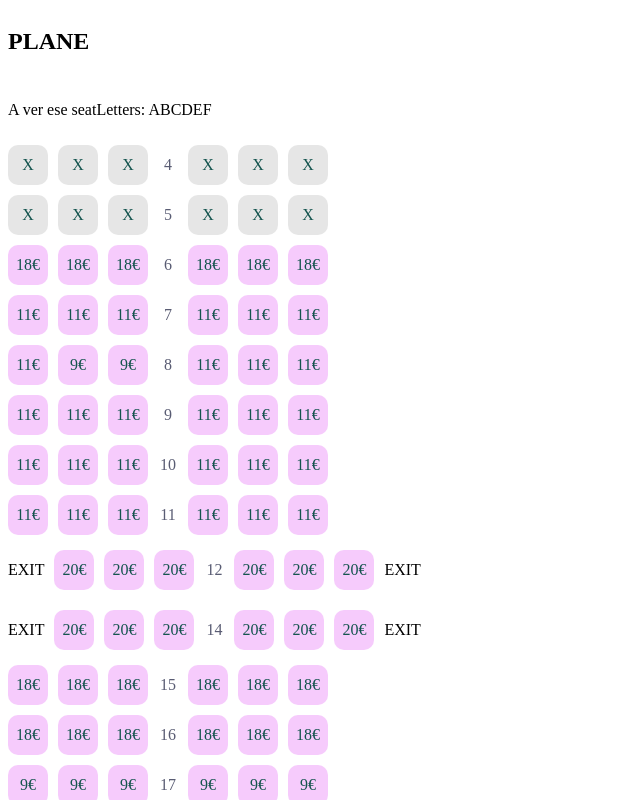
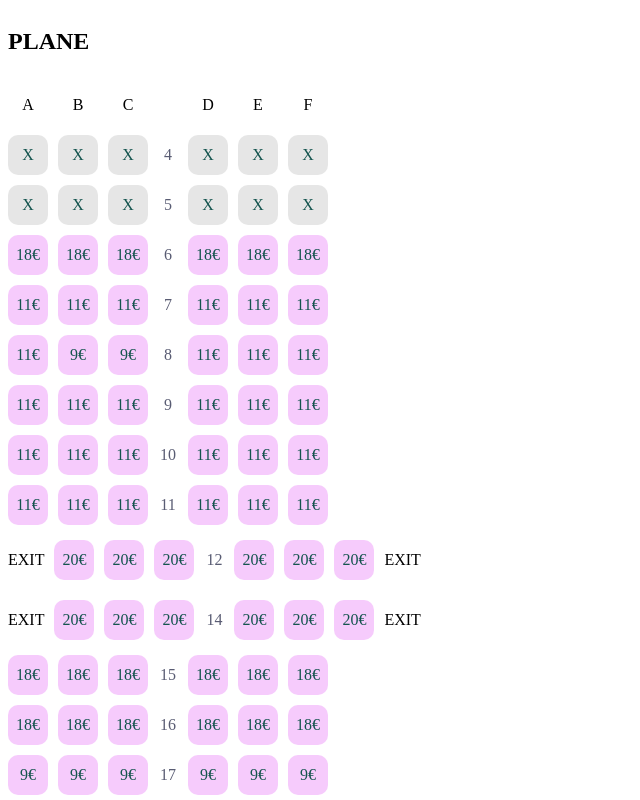
Before and after one commit to ddfilipov/plane-seats, a Next.js app: page / in a window 1280 px wide. Shown: the top 800 px of the page, without its empty margins (0-640 px from the left). Built offline with nearby package versions, Linux system fonts and the light colour scheme.

Commit message:
letters added

```diff
--- /dev/null
+++ b/src/components/molecules/LetterRow.tsx
@@ -0,0 +1,45 @@
+import { FC } from "react";
+import { Row } from "../../types/IPlaneSeats";
+import styled from "styled-components";
+import Seat from "../atoms/Seat";
+
+interface LetterRowProps {
+    letters: (string | null)[];
+}
+
+const Container = styled.div`
+    display: flex;
+    flex-direction: row;
+    align-items: center;
+    gap: 10px;
+`;
+const LetterWrapper = styled.div`
+    display: flex;
+    flex-direction: column;
+    justify-content: center;
+    align-items: center;
+    border-radius: 10px;
+    width: 40px;
+    height: 40px;
+`;
+const EmptyLetter = styled.div`
+    display: flex;
+    flex-direction: column;
+    justify-content: center;
+    align-items: center;
+    min-width: 20px;
+`;
+
+const SeatRowWrapper = styled.div``;
+
+const LetterRow: FC<LetterRowProps> = ({ letters }) => {
+    return (
+        <Container>
+            {letters.map((letter) => {
+                return letter ? <LetterWrapper>{letter}</LetterWrapper> : <EmptyLetter></EmptyLetter>;
+            })}
+        </Container>
+    );
+};
+
+export default LetterRow;
--- a/src/components/molecules/SeatRow.tsx
+++ b/src/components/molecules/SeatRow.tsx
@@ -15,9 +15,7 @@ const Container = styled.div`
     gap: 10px;
 `;
 
-const SeatRowWrapper = styled.div`
-
-`
+const SeatRowWrapper = styled.div``;
 
 const SeatRow: FC<SeatRowProps> = ({ row, rowNumber }) => {
     return (
--- a/src/components/organisms/PlaneSegment.tsx
+++ b/src/components/organisms/PlaneSegment.tsx
@@ -3,6 +3,7 @@ import { seats } from "../../data/plane-seats";
 import { SegmentSeatMap } from "../../types/IPlaneSeats";
 import SeatRow from "../molecules/SeatRow";
 import styled from "styled-components";
+import LetterRow from "../molecules/LetterRow";
 
 interface PlaneSegmentProps {
     segment: SegmentSeatMap;
@@ -16,12 +17,12 @@ const Container = styled.div`
 `;
 
 const PlaneSegment: FC<PlaneSegmentProps> = ({ segment }) => {
-    const seatLetters = segment.rows[0].seats.map((seat) => seat.seatLetter) ?? [];
+    const seatLetters = segment.rows[0].seats.map((seat) => seat.seatLetter);
 
     return (
         <Container>
             <h2>PLANE</h2>
-            <p>A ver ese seatLetters: {seatLetters}</p>
+            <LetterRow letters={seatLetters} />
             {segment.rows.map((row) => (
                 <SeatRow row={row} rowNumber={row.rowNumber} key={row.rowNumber} />
             ))}
```
